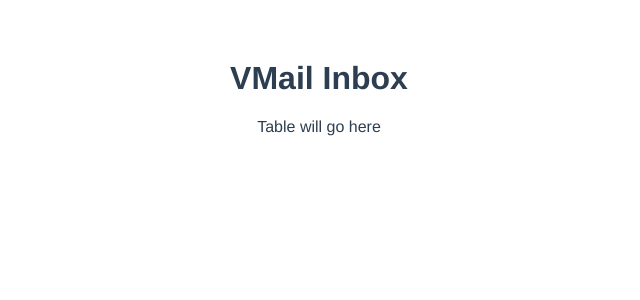
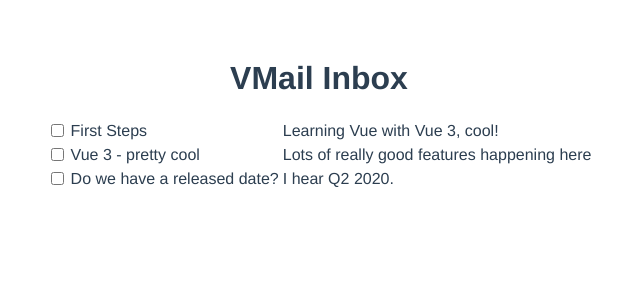
Before and after one commit to Code-Pop/build-gmail-clone-with-vue-3, a Vue app: page / in a window 1280 px wide. Shown: the top 300 px of the page, without its empty margins (321-961 px from the left). Built offline with nearby package versions, Linux system fonts and the light colour scheme.

Commit message:
Basic email table

```diff
--- a/src/components/InboxScreen.vue
+++ b/src/components/InboxScreen.vue
@@ -1,12 +1,39 @@
 <template>
   <h1>VMail Inbox</h1>
 
-  <div>Table will go here</div>
+  <MailTable :emails="emails" />
 </template>
 
 <script>
+  import MailTable from '@/components/MailTable.vue';
   export default {
+    setup(props, {attrs, slots}){
 
+      let emails = [{
+        id: 1,
+        subject: 'First Steps',
+        body: 'Learning Vue with Vue 3, cool!',
+        read: false,
+        archived: false,
+      }, {
+        id: 2,
+        subject: 'Vue 3 - pretty cool',
+        body: 'Lots of really good features happening here',
+        read: false,
+        archived: false
+      }, {
+        id: 3,
+        subject: 'Do we have a released date?',
+        body: "I hear Q2 2020.",
+        read: true,
+        archived: false
+      }]
+
+      return {emails}
+    },
+    components: {
+      MailTable
+    }
   }
 </script>
 
--- /dev/null
+++ b/src/components/MailTable.vue
@@ -0,0 +1,35 @@
+<template>
+  <table>
+    <thead>
+
+    </thead>
+    <tbody>
+      <tr v-for="email in emails" :key="email.id">
+        <td><input type="checkbox" /></td>
+        <td>{{email.subject}}</td>
+        <td>{{email.body}}</td>
+      </tr>
+    </tbody>
+  </table>
+</template>
+
+<script>
+  export default {
+    props: {
+      emails: {
+        type: Array,
+        default: []
+      }
+    }
+  }
+</script>
+
+<style scoped>
+  table {
+    max-width: 800px;
+    margin: auto;
+  }
+  td {
+    text-align: left;
+  }
+</style>
```
